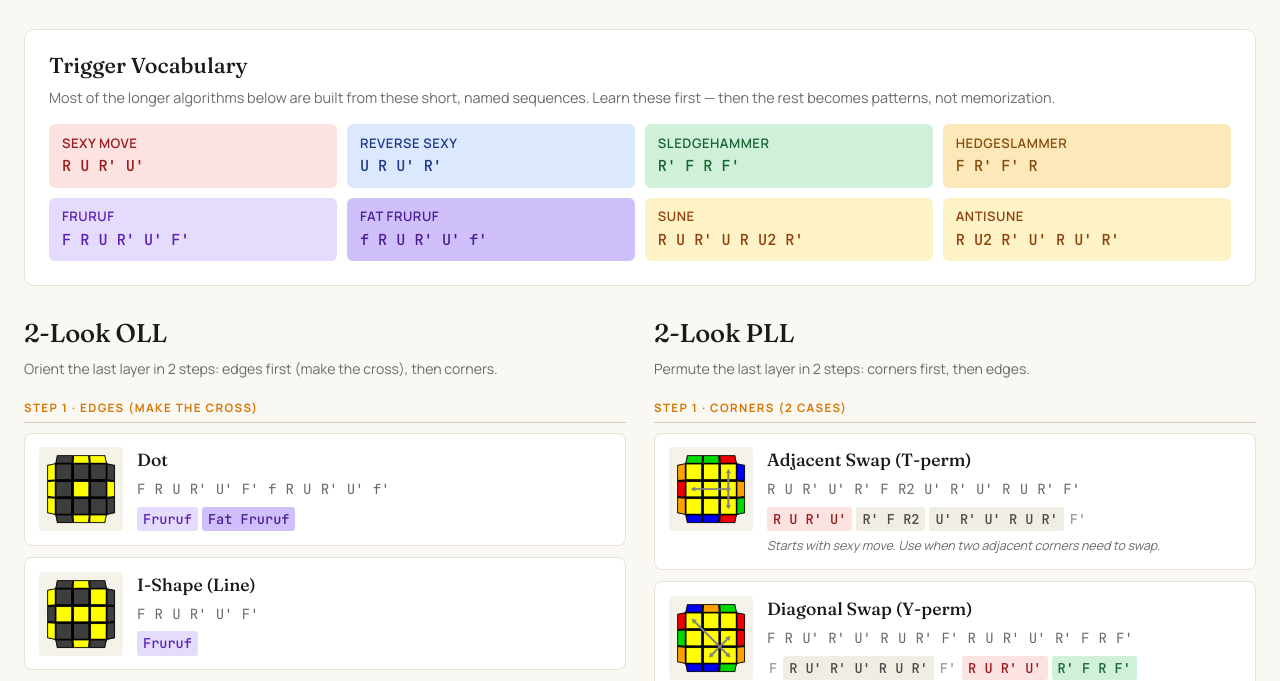
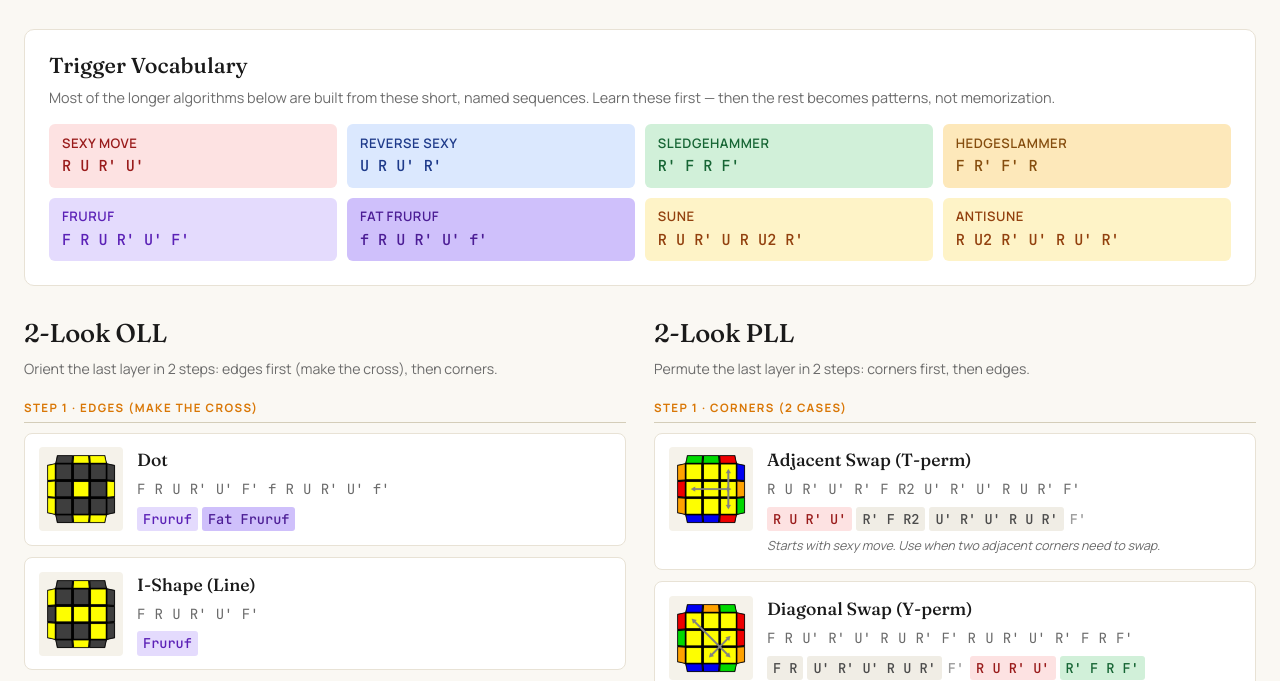
Before and after one commit to jaretogarato/oll-pll-reference, a plain HTML site: page index.html in a window 1280 px wide. Shown: the part 119-800 px from the top of the page. Drawn offline with Linux system fonts and the light colour scheme.

Commit message:
Regroup Y-perm breakdown chunks
Moves the leading R into the first chunk so it reads
F R | U' R' U' R U R' | F' | R U R' U' | R' F R F', matching the
user's preferred partition. The new F R group adopts the neutral
chunk style consistent with other 2+ move groups.

Co-Authored-By: Claude Opus 4.7 (1M context) <noreply@anthropic.com>

```diff
--- a/index.html
+++ b/index.html
@@ -514,8 +514,8 @@ footer {
       <div class="case-name">Diagonal Swap (Y-perm)</div>
       <div class="alg">F R U' R' U' R U R' F' R U R' U' R' F R F'</div>
       <div class="breakdown">
-        <span class="chunk bare">F</span>
-        <span class="chunk neutral">R U' R' U' R U R'</span>
+        <span class="chunk neutral">F R</span>
+        <span class="chunk neutral">U' R' U' R U R'</span>
         <span class="chunk bare">F'</span>
         <span class="chunk sexy">R U R' U'</span>
         <span class="chunk sledge">R' F R F'</span>
```
